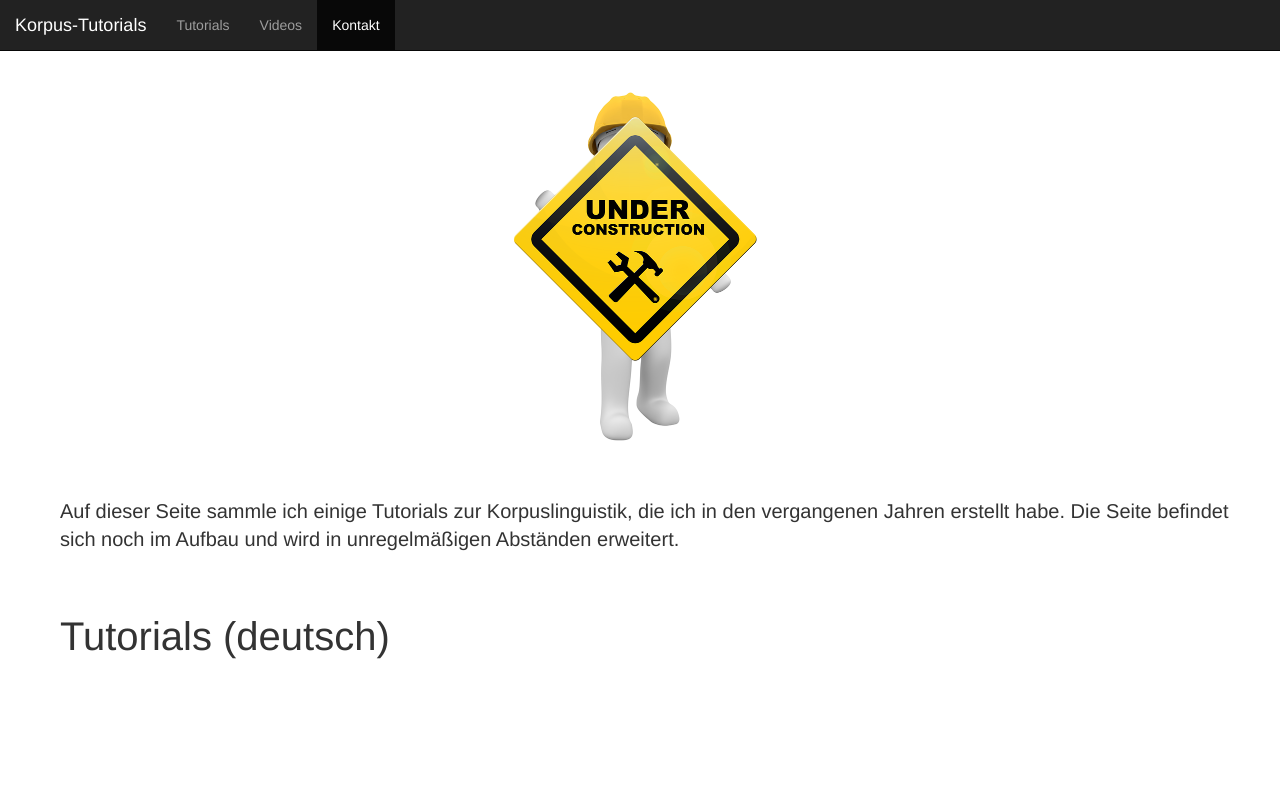
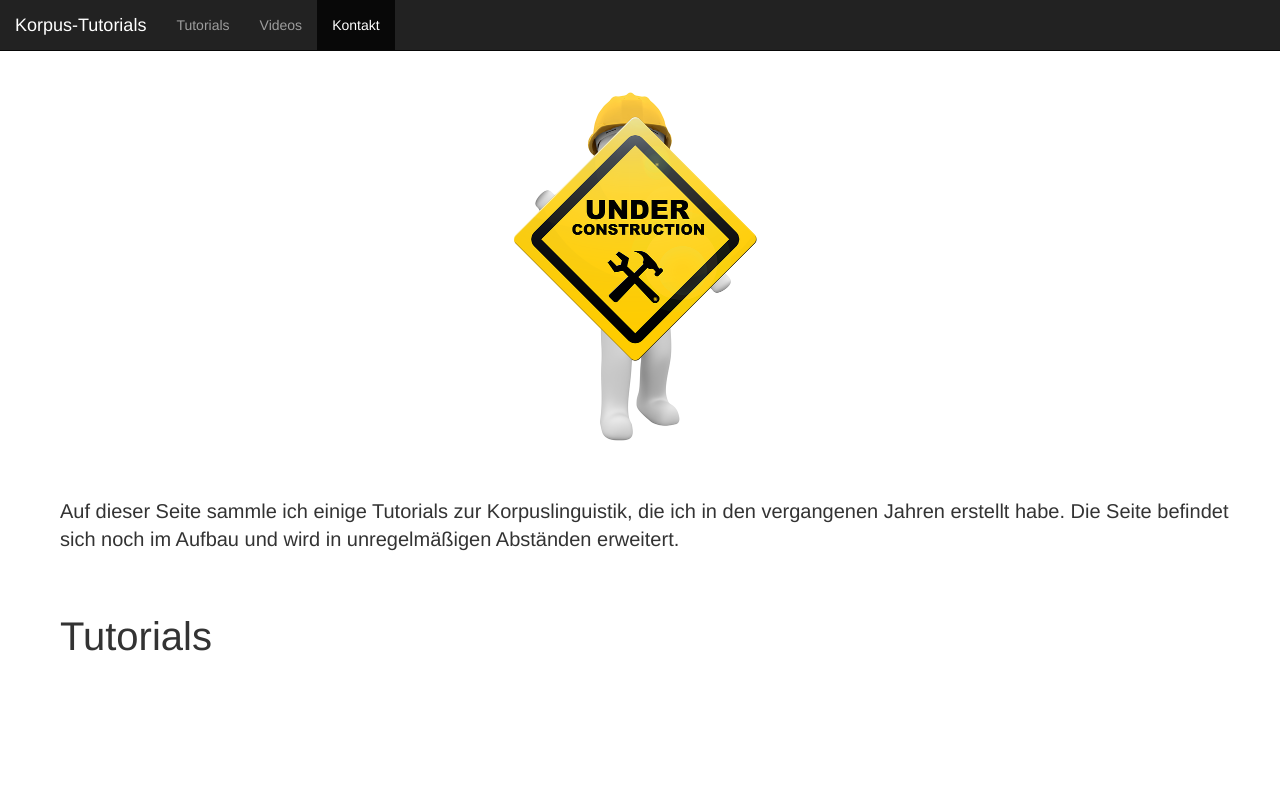
Before and after one commit to korpus-tutorials/korpus-tutorials.github.io, a plain HTML site: page index.html in a window 1280 px wide. Shown: the top 800 px of the page. Drawn offline with nearby package versions, Linux system fonts and the light colour scheme.

Commit message:
corrected typo

```diff
--- a/index.html
+++ b/index.html
@@ -47,7 +47,7 @@ body {
 <p class="main">Auf dieser Seite sammle ich einige Tutorials zur Korpuslinguistik, die ich in den vergangenen Jahren erstellt habe. Die Seite befindet sich noch im Aufbau und wird in unregelmäßigen Abständen erweitert.</p>
 
 
-<h2 class="customized">Tutorials (deutsch)</h2>
+<h2 class="customized">Tutorials</h2>
 
 <section class="wrapper wrapper-m-t" id="tut" class="container-fluid">
     <div class="container-fostrap">
```
